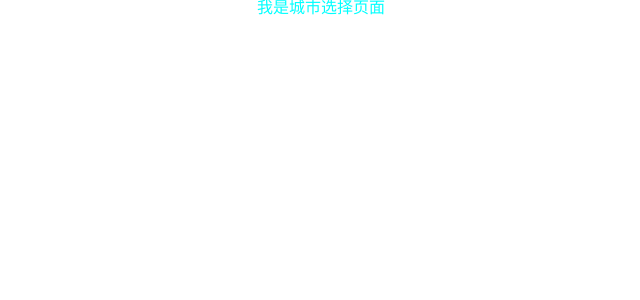
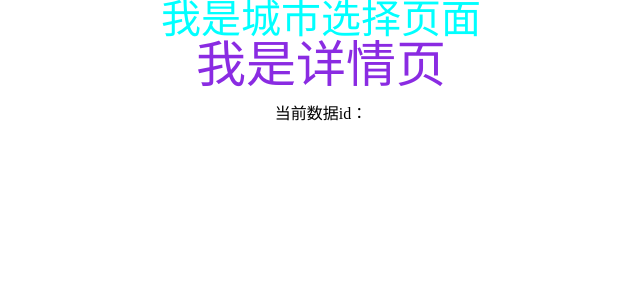
Before and after one commit to xiaqingpeng/vue-demo, a Vue app in the folder vue-demo/: page /city in a window 1280 px wide. Shown: the top 300 px of the page, without its empty margins (319-959 px from the left). Built offline with nearby package versions, Linux system fonts and the light colour scheme; a small style sheet from the web is missing.

Commit message:
路由试图

```diff
--- a/vue-demo/src/router.js
+++ b/vue-demo/src/router.js
@@ -11,8 +11,7 @@ Vue.use(Router)
 
 export default new Router({
   mode: 'history',
-  routes: [
-    {
+  routes: [{
       path: '/',
       component: Home,
       children: [{
@@ -24,16 +23,22 @@ export default new Router({
       }, {
         path: 'center',
         component: Center
-    },
-    ]
+      }, ]
     },
     {
-    path:'/detail/:id',
+      path: '/detail/:id',
       component: Detail
     },
-  {  name:"hhh",
+    {
+      name: "hhh",
       path: '/city',
-    component: City
+      //别名
+      alias:'/abc',
+      components: {
+        top: City,
+        //设置默认值
+        default:Detail
+      }
     },
 
     {
--- a/vue-demo/src/views/City.vue
+++ b/vue-demo/src/views/City.vue
@@ -5,14 +5,15 @@
   </div>
 </template>
 <script>
-export default {
-}
+export default {};
 </script>
 <style lang="less" >
-   #city{
-     color: cyan;
-     display: flex;
-     justify-content: center;
-     align-items: center;
-   }
+#city {
+  color: cyan;
+  display: flex;
+  justify-content: center;
+  align-items: center;
+
+  font-size: 40px;
+}
 </style>
```
Also changed, not shown: vue-demo/public/index.html (+8 -1 lines), vue-demo/src/App.vue (+2 -6 lines). Lines whose indentation alone changed are shown as unchanged.
